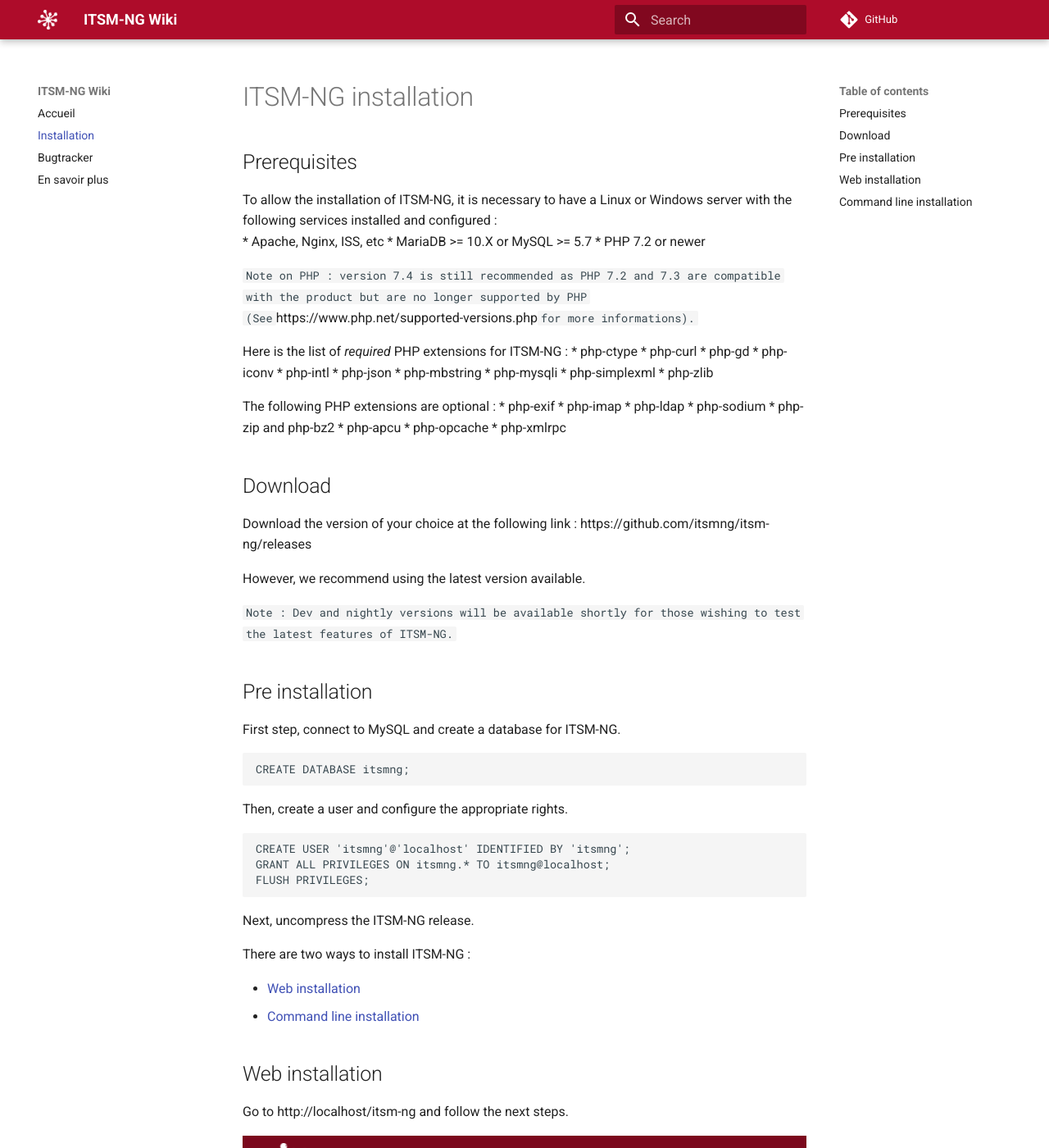
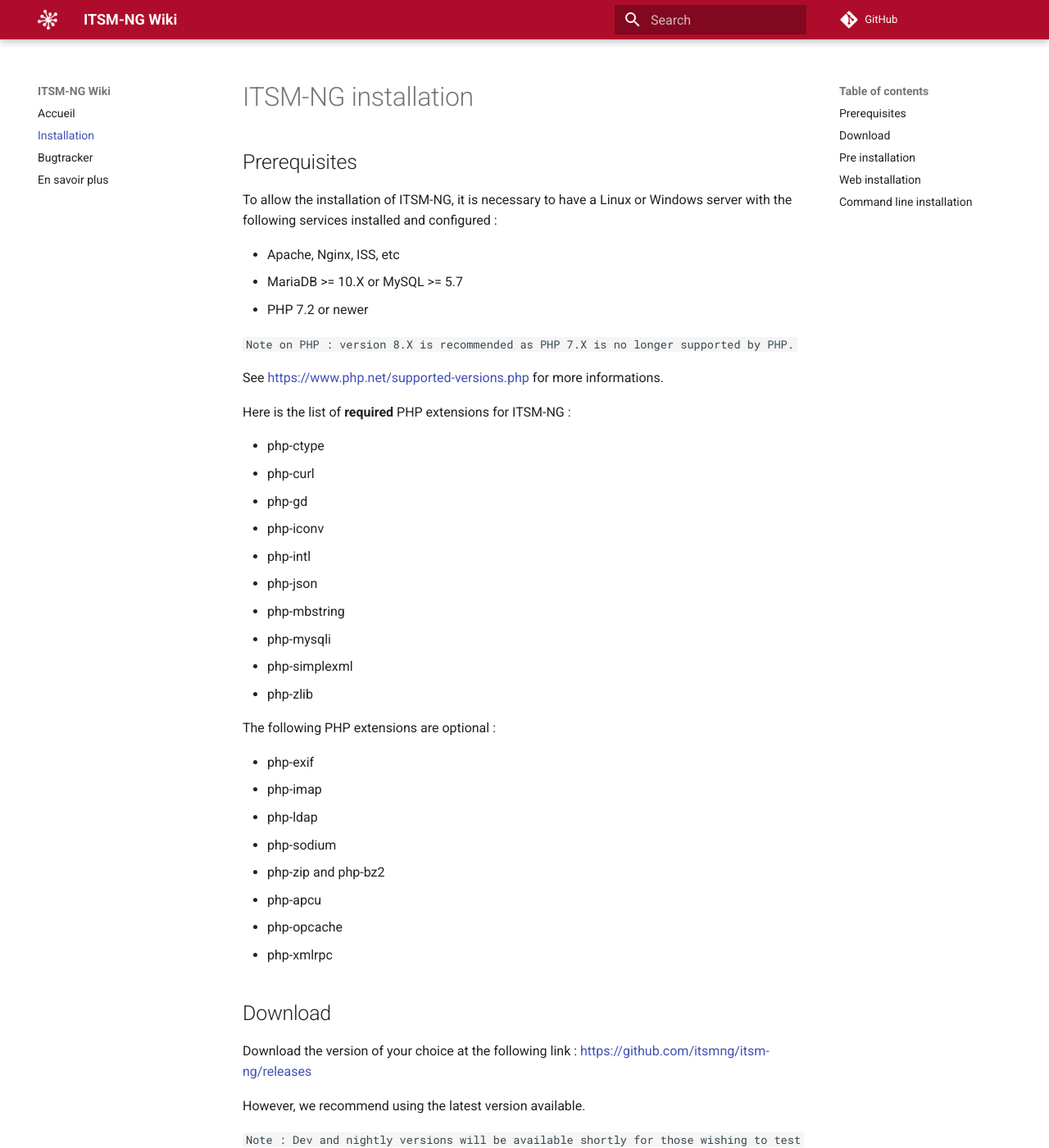
Before and after one commit to itsmng/wiki-backup, an MkDocs documentation site: the page built from docs/install.md, in a window 1280 px wide and 1400 px high. Shown: the whole window at 82% size. Built offline with MkDocs 1.6.1 and Material for MkDocs 9.7.7, drawn with Linux system fonts in a browser that asks for light colours; comment, search, counter and statistics services are not loaded; some of the changed text lies outside the part shown.

Commit message:
Update install.md

```diff
--- a/docs/install.md
+++ b/docs/install.md
@@ -3,13 +3,17 @@
 ## Prerequisites
 
 To allow the installation of ITSM-NG, it is necessary to have a Linux or Windows server with the following services installed and configured :
+
 * Apache, Nginx, ISS, etc
 * MariaDB >= 10.X or MySQL >= 5.7
 * PHP 7.2 or newer
 
-`Note on PHP : version 7.4 is still recommended as PHP 7.2 and 7.3 are compatible with the product but are no longer supported by PHP (See `https://www.php.net/supported-versions.php` for more informations).`
+`Note on PHP : version 8.X is recommended as PHP 7.X is no longer supported by PHP.`
 
-Here is the list of *required* PHP extensions for ITSM-NG :
+See [https://www.php.net/supported-versions.php](https://www.php.net/supported-versions.php) for more informations.
+
+Here is the list of **required** PHP extensions for ITSM-NG :
+
 * php-ctype
 * php-curl
 * php-gd
@@ -22,6 +26,7 @@ Here is the list of *required* PHP extensions for ITSM-NG :
 * php-zlib
 
 The following PHP extensions are optional :
+
 * php-exif
 * php-imap
 * php-ldap
@@ -33,7 +38,7 @@ The following PHP extensions are optional :
 
 ## Download
 
-Download the version of your choice at the following link : https://github.com/itsmng/itsm-ng/releases
+Download the version of your choice at the following link : [https://github.com/itsmng/itsm-ng/releases](https://github.com/itsmng/itsm-ng/releases)
 
 However, we recommend using the latest version available.
 
@@ -60,7 +65,7 @@ There are two ways to install ITSM-NG :
 
 ## Web installation
 
-Go to http://localhost/itsm-ng and follow the next steps.
+Go to [http://localhost/itsm-ng](http://localhost/itsm-ng) and follow the next steps.
 
 ![Choose default language](img/installation/setup_choose_language.png)
 
@@ -169,6 +174,6 @@ Result :
     Do you want to continue ? [Yes/no] yes
     Installation done.
 
-Now, you can connect to ITSM-NG at http://localhost/itsm-ng with the default user itsm/itsm.
+Now, you can connect to ITSM-NG at [http://localhost/itsm-ng](http://localhost/itsm-ng) with the default user itsm/itsm.
 
 Enjoy ITSM-NG :-)
```
